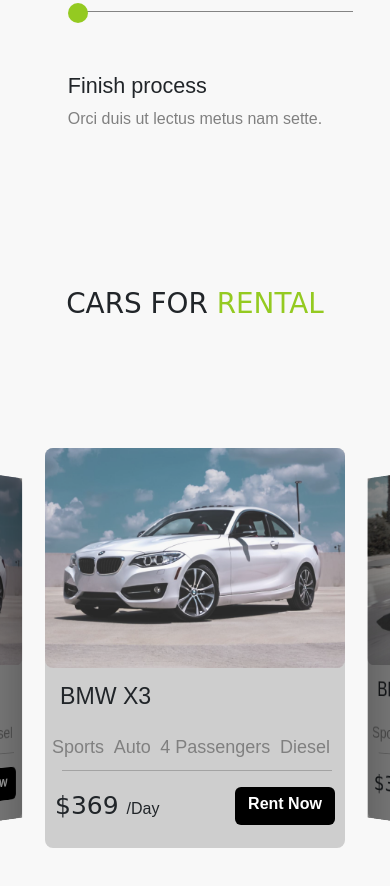
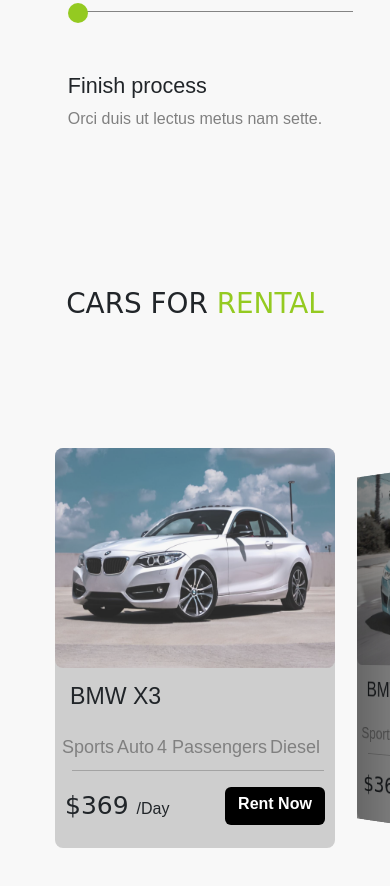
Before and after one commit to YoussefDybala/GOCAR, a plain HTML site: page index.html in a window 390 px wide. Shown: the part 2038-2924 px from the top of the page. Drawn offline with nearby package versions, Linux system fonts and the light colour scheme.

Commit message:
new commit

```diff
--- a/css/style.css
+++ b/css/style.css
@@ -371,7 +371,7 @@ z-index: -1;
   }
 
   .cars .car img {
-    width: 420px;
+    width: 320px;
     height: 220px;
     border-radius: 8px;
   }
--- a/index.html
+++ b/index.html
@@ -9,28 +9,28 @@
     <link rel="stylesheet" href="https://cdnjs.cloudflare.com/ajax/libs/font-awesome/6.4.0/css/all.min.css">
     <link rel="stylesheet" href="https://cdn.jsdelivr.net/npm/swiper@11/swiper-bundle.min.css" />
 <style>
-  .swiper {
+ .cars .swiper {
       width: 100%;
       padding-top: 50px;
       padding-bottom: 50px;
     }
 
-    .swiper-slide {
-      width: 420px;
+  .cars  .swiper-slide {
+      width: 320px;
       height: 400px;
       background-color: #cecece;
       border-radius: 8px;
     }
 
     @media (max-width :768px) {
-      .swiper-slide {
-      width: 300px;
+      .cars .swiper-slide {
+      width: 280px;
       height: 400px;
       background-color: #cecece;
       border-radius: 8px;
     }
     .cars .car img {
-    width: 300px;
+    width: 280px;
     height: 220px;
     border-radius: 8px;
   }
--- a/js/script.js
+++ b/js/script.js
@@ -10,12 +10,11 @@ dropDownNav.addEventListener("click" , function () {
   })
 /////////////// end nav
 
-
+/////////////////////// start cars
 var swiper = new Swiper(".mySwiper", {
   effect: "coverflow",
   grabCursor: true,
   centeredSlides: true,
-  loop : true ,
   slidesPerView: "auto",
   coverflowEffect: {
     rotate: 50,
@@ -24,26 +23,9 @@ var swiper = new Swiper(".mySwiper", {
     modifier: 1,
     slideShadows: true,
   },
-// autoplay: {
-//   delay : 3000 ,
-//   disableOnInteraction : false
-// }
 });
+/////////////////////// end cars
 
   //////////////////// start test
-  // var swiper = new Swiper(".mySwiper", {
-  //   spaceBetween: 50,
-  //   pagination: {
-  //     el: ".swiper-pagination",
-  //     clickable: true,
-  //   },
-  // });
-  // var swiper2 = new Swiper(".mySwiper2", {
-  //   direction: "vertical",
-  //   spaceBetween: 50,
-  //   pagination: {
-  //     el: ".swiper-pagination",
-  //     clickable: true,
-  //   },
-  // });
+
   //////////////////// end test
```
